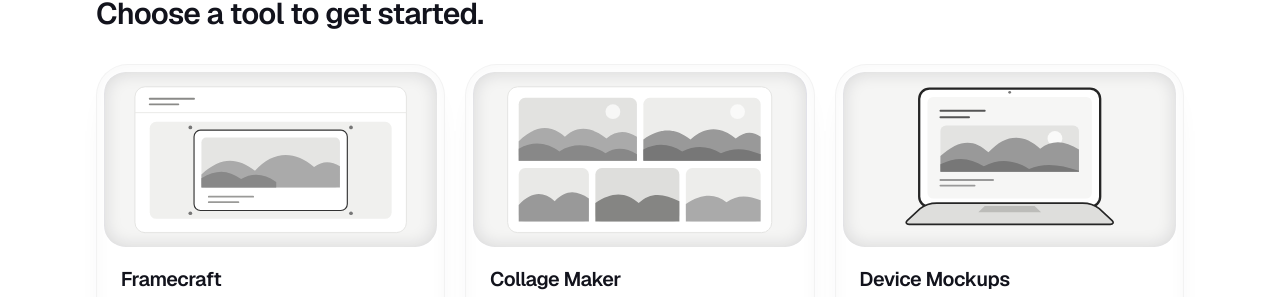
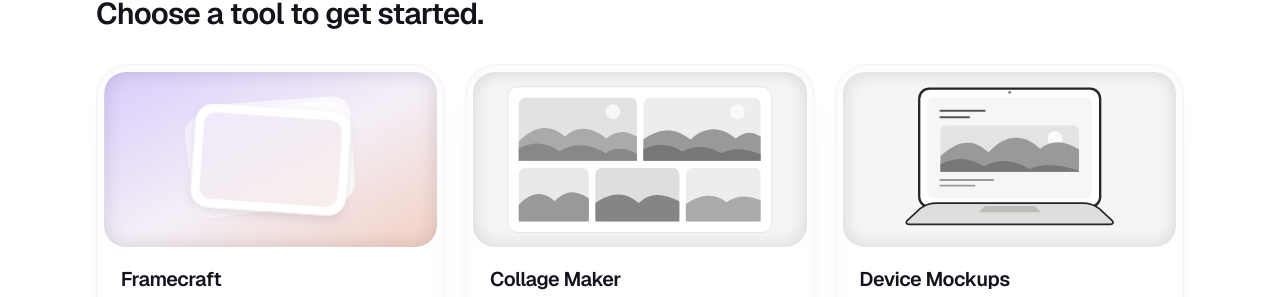
Before and after one commit to desphixs/tools, a Next.js app: page / in a window 1280 px wide. Shown: the part 124-421 px from the top of the page. Built offline with nearby package versions, Linux system fonts and the light colour scheme.

Commit message:
Refresh Framecraft thumbnail illustration

```diff
--- a/src/components/tool-thumbnails.tsx
+++ b/src/components/tool-thumbnails.tsx
@@ -1,20 +1,45 @@
 export function FramecraftThumbnail() {
   return (
     <svg viewBox="0 0 360 190" className="h-full w-full" aria-hidden="true" focusable="false">
-      <rect width="360" height="190" rx="22" fill="#f5f5f4" />
-      <rect x="33" y="16" width="294" height="158" rx="11" fill="#fff" stroke="#e3e3e1" />
-      <path d="M33 44h294" stroke="#e9e9e7" />
-      <path d="M49 29h48M49 35h31" stroke="#8a8a88" strokeWidth="2" strokeLinecap="round" />
-      <rect x="49" y="54" width="262" height="105" rx="7" fill="#f0f0ee" />
-      <rect x="97" y="63" width="166" height="87" rx="7" fill="#fff" stroke="#333" strokeWidth="1.25" />
-      <rect x="105" y="71" width="150" height="54" rx="5" fill="#e5e5e3" />
-      <path d="M105 111c22-20 39-18 58-4 20-22 43-22 64-4 9-7 18-7 28-1v23H105Z" fill="#aaa" />
-      <path d="M105 115c17-10 29-9 43 1 12-7 25-6 38 3v6h-81Z" fill="#888" />
-      <path d="M113 135h48M113 141h32" stroke="#9a9a98" strokeWidth="2" strokeLinecap="round" />
-      <circle cx="93" cy="60" r="2" fill="#777" />
-      <circle cx="267" cy="60" r="2" fill="#777" />
-      <circle cx="93" cy="153" r="2" fill="#777" />
-      <circle cx="267" cy="153" r="2" fill="#777" />
+      <defs>
+        <linearGradient id="framecraft-wash" x1="0" y1="0" x2="1" y2="1">
+          <stop stopColor="#d9ccfb" />
+          <stop offset="0.52" stopColor="#f4eff7" />
+          <stop offset="1" stopColor="#f2d0c3" />
+        </linearGradient>
+        <linearGradient id="framecraft-canvas" x1="0" y1="0" x2="1" y2="1">
+          <stop stopColor="#f0eafb" />
+          <stop offset="1" stopColor="#f8eeea" />
+        </linearGradient>
+        <filter id="framecraft-shadow" x="-20%" y="-25%" width="140%" height="160%">
+          <feDropShadow dx="0" dy="5" stdDeviation="5" floodColor="#65576f" floodOpacity="0.17" />
+        </filter>
+      </defs>
+      <rect width="360" height="190" rx="22" fill="url(#framecraft-wash)" />
+      <rect
+        x="91"
+        y="39"
+        width="174"
+        height="111"
+        rx="19"
+        fill="#fff"
+        opacity="0.54"
+        transform="rotate(-7 178 94)"
+      />
+      <rect
+        x="101"
+        y="31"
+        width="168"
+        height="113"
+        rx="19"
+        fill="#fff"
+        opacity="0.7"
+        transform="rotate(-4 185 87)"
+      />
+      <g transform="rotate(4 180 96)" filter="url(#framecraft-shadow)">
+        <rect x="96" y="39" width="168" height="112" rx="19" fill="#fff" />
+        <rect x="105" y="48" width="150" height="94" rx="13" fill="url(#framecraft-canvas)" />
+      </g>
     </svg>
   );
 }
```
